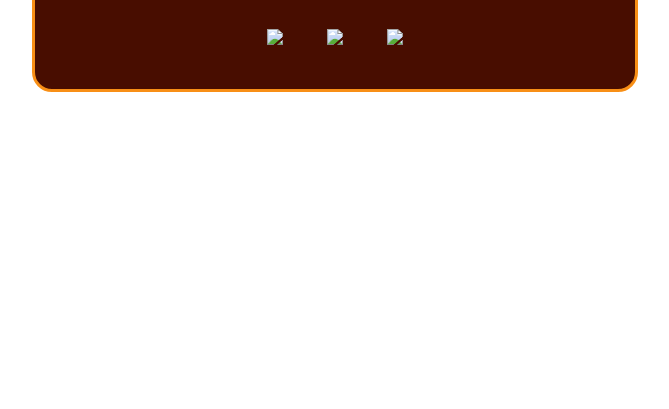
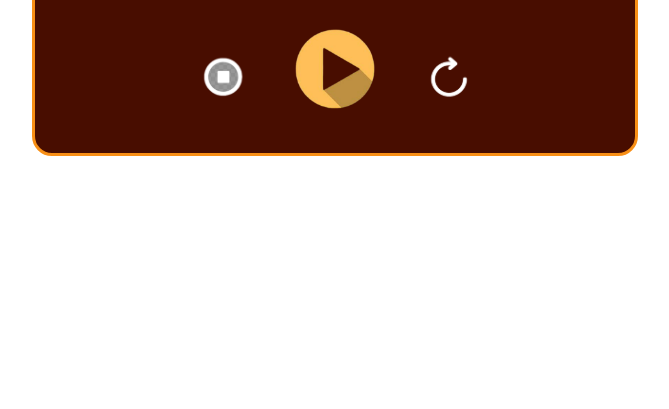
Before and after one commit to oyingrace/stopwatch, a plain HTML site: page index.html in a window 1280 px wide. Shown: the part 391-800 px from the top of the page, without its empty margins (305-974 px from the left). Drawn offline with Linux system fonts and the light colour scheme.

Commit message:
Update index.html

```diff
--- a/index.html
+++ b/index.html
@@ -13,9 +13,9 @@
     <div class="stopwatch">
         <h1 id="displayTime">00:00:00</h1>
         <div class="buttons">
-            <img src="images/pause1.png" onclick="watchPause()">
-            <img src="images/play1.png" onclick="watchStart()">
-            <img src="images/reset11.png" onclick="watchReset()">
+            <img src="pause1.png" onclick="watchPause()">
+            <img src="play1.png" onclick="watchStart()">
+            <img src="reset11.png" onclick="watchReset()">
         </div>
     </div>
 <script src="script.js"></script>
```
